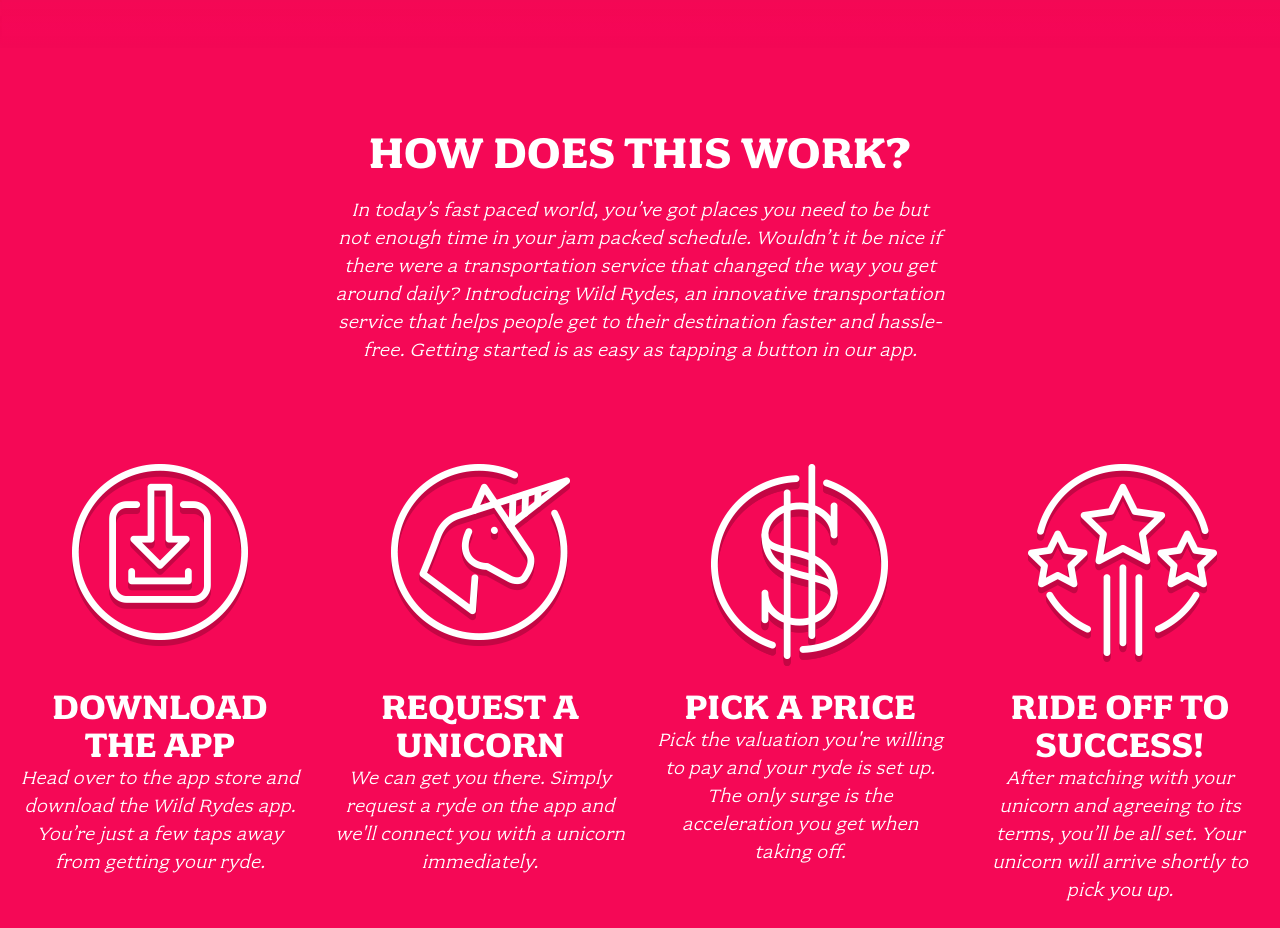
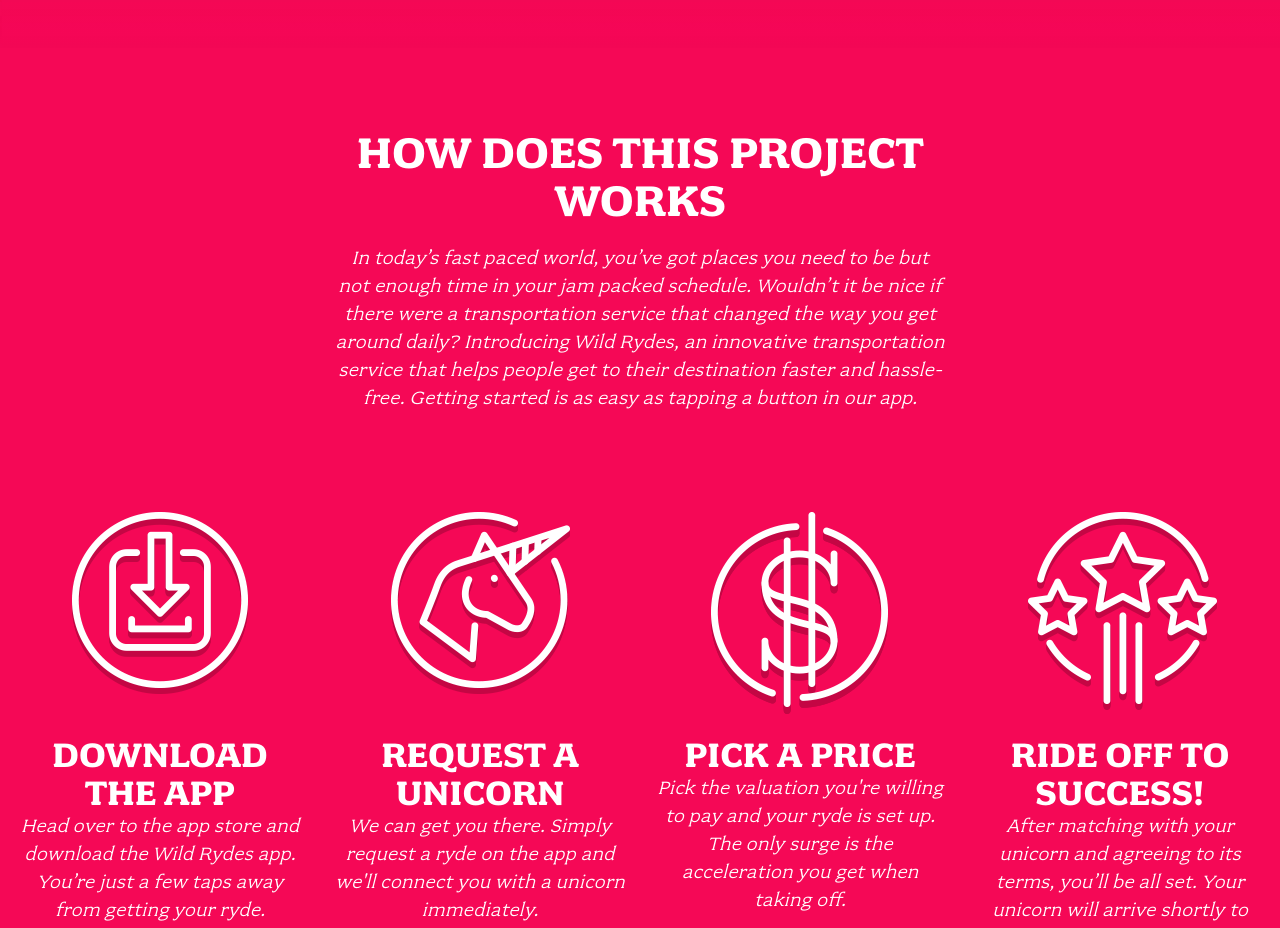
Before and after one commit to prasannkumar86/wildrydes-site, a plain HTML site: page index.html in a window 1280 px wide. Shown: the part 900-1828 px from the top of the page. Drawn offline with Linux system fonts and the light colour scheme.

Commit message:
Update index.html

```diff
--- a/index.html
+++ b/index.html
@@ -30,7 +30,7 @@
 
   <section class="home-about">
     <div class="row column large-9 xlarge-6 xxlarge-4">
-      <h2 class="section-title">How Does This Work?</h2>
+      <h2 class="section-title">How Does This project works</h2>
       <p class="content">
         In today’s fast paced world, you’ve got places you need to be but not enough time in your jam packed schedule. Wouldn’t it be nice if there were a transportation service that changed the way you get around daily? Introducing Wild Rydes, an innovative transportation service that helps people get to their destination faster and hassle-free. Getting started is as easy as tapping a button in our app.
       </p>
```
